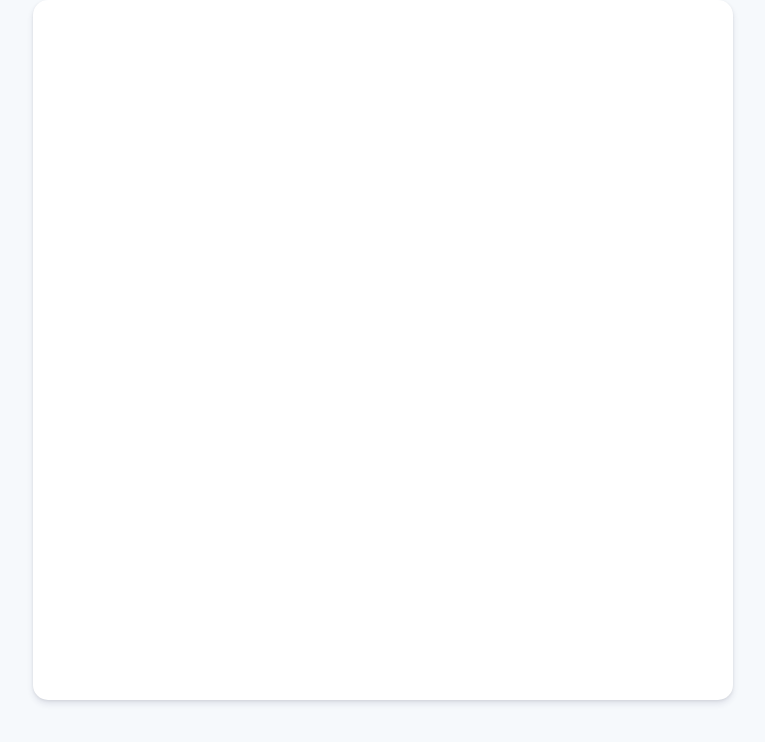
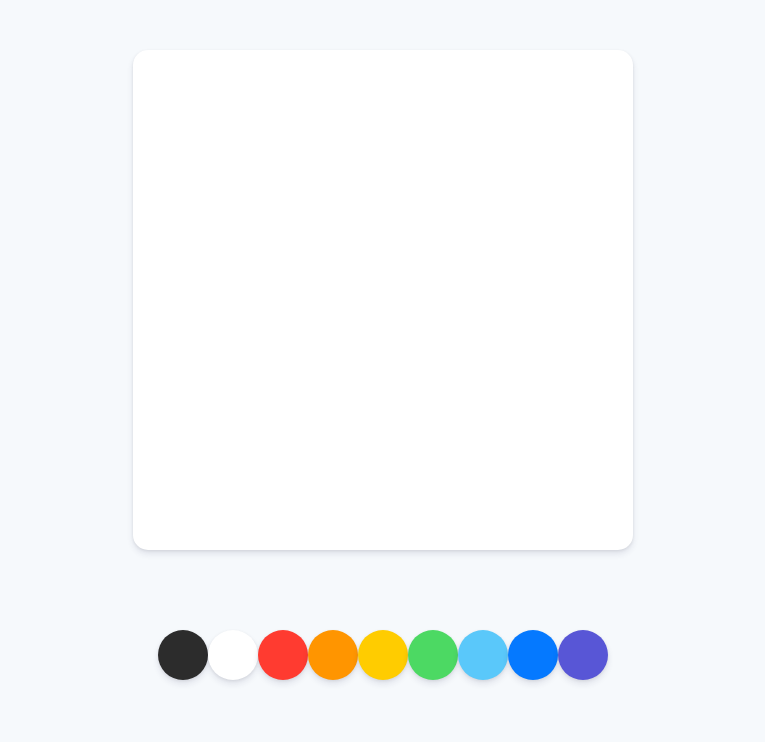
Before and after one commit to yundongjun/paintjs, a plain HTML site: page index.html in a window 1280 px wide. Shown: the whole page, without its empty margins (257-1022 px from the left). Drawn offline with Linux system fonts and the light colour scheme.

Commit message:
2-14-1.md

```diff
--- a/index.html
+++ b/index.html
@@ -9,6 +9,19 @@
 </head>
 <body>
     <canvas id="jsCanvas" class="canvas"></canvas>
+        <div class="controls">
+            <div class="controls__colors" id="jsColors">
+                <div class="controls__color" style="background-color:#2c2c2c"></div>
+                <div class="controls__color" style="background-color:white"></div>
+                <div class="controls__color" style="background-color:#FF3B30"></div>
+                <div class="controls__color" style="background-color:#FF9500"></div>
+                <div class="controls__color" style="background-color:#FFCC00"></div>
+                <div class="controls__color" style="background-color:#4CD963"></div>
+                <div class="controls__color" style="background-color:#5AC8FA"></div>
+                <div class="controls__color" style="background-color:#0579FF"></div>
+                <div class="controls__color" style="background-color:#5856D6"></div>
+            </div>
+        </div>
     <Script src="app.js"></Script>
 </body>
 </html>
--- a/styles.css
+++ b/styles.css
@@ -6,12 +6,29 @@ body {
   display: flex;
   flex-direction: column;
   align-items: center;
+  padding-top: 50px;
 }
 
 .canvas {
-  width: 700px;
-  height: 700px;
+  width: 500px;
+  height: 500px;
   background-color: white;
   border-radius: 15px;
   box-shadow: 0 4px 6px rgba(50, 50, 93, 0.11), 0 1px 3px rgba(0, 0, 0, 0.08);
 }
+
+.controls {
+  margin-top: 80px;
+}
+
+.controls .controls__colors {
+  display: flex;
+}
+
+.controls__colors .controls__color {
+  width: 50px;
+  height: 50px;
+  border-radius: 25px;
+  cursor: pointer;
+  box-shadow: 0 4px 6px rgba(50, 50, 93, 0.11), 0 1px 3px rgba(0, 0, 0, 0.08);
+}
```
